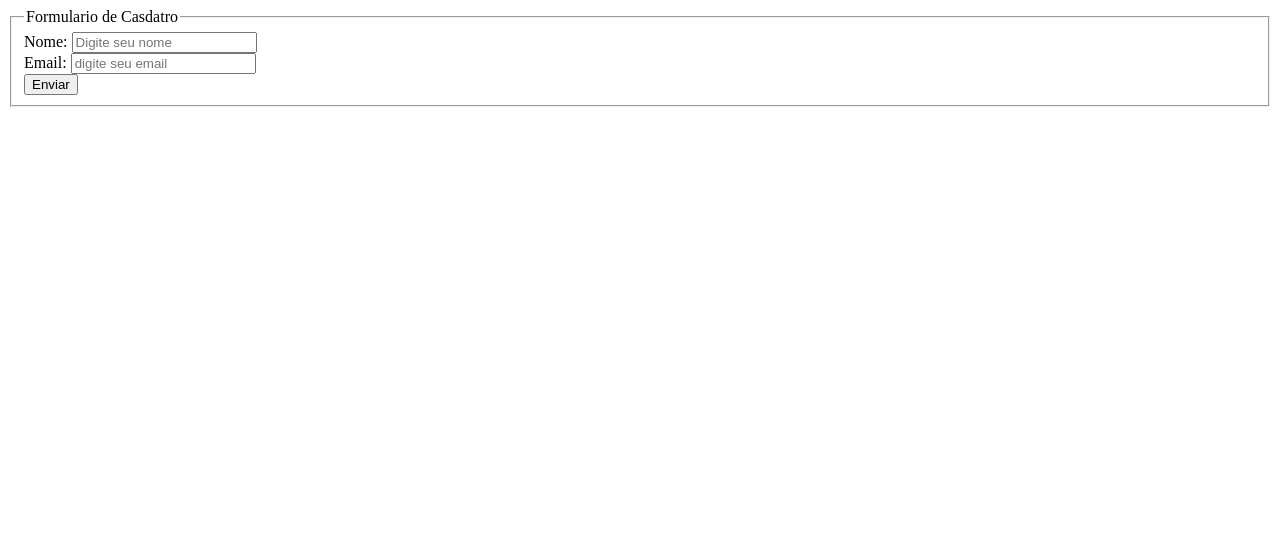
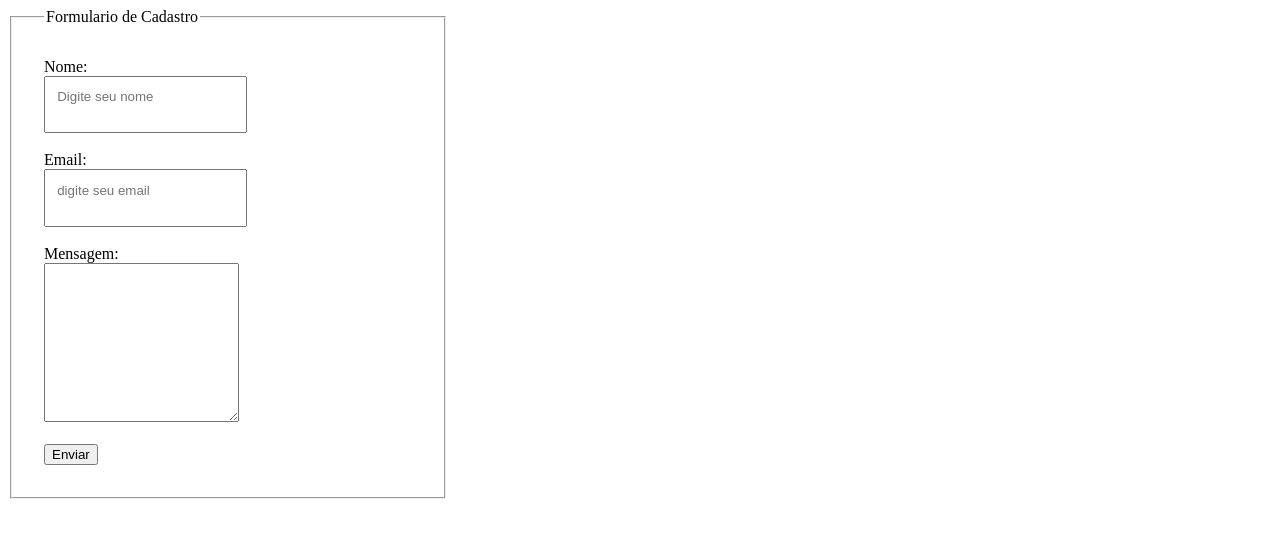
Before and after one commit to rafaelAriovaldo/Aulas-do-Discovery, a plain HTML site: page Projetos/Html/form.html in a window 1280 px wide. Drawn offline with Linux system fonts and the light colour scheme.

Commit message:
form finish.

```diff
--- a/Projetos/Html/form.html
+++ b/Projetos/Html/form.html
@@ -10,13 +10,19 @@
 
 <body>
     <form action="/" method="post">
-        <fieldset>
-            <legend>Formulario de Casdatro</legend>
-            <label>Nome:</label>
-            <input id="name" type="text" placeholder="Digite seu nome"></input><br>
-            <label>Email:</label>
-            <input id="email" type="email" placeholder="digite seu email"><br>
-            <button type="submit">Enviar</button>
+        <fieldset style="padding: 2rem 0rem 2rem 2rem;size: 15rem; width: 25rem;">
+            <legend>Formulario de Cadastro</legend>
+            <label for="name">Nome:<br></label>
+            <input id="name" type="text" placeholder="Digite seu nome" style="padding:0.7rem 0.7rem 1.7rem 0.7rem;"></input><br>
+            <br>
+            <label for="email">Email:<br></label>
+            <input id="email" type="email" placeholder="digite seu email" style="padding: 0.7rem 0.7rem 1.7rem 0.7rem;"><br>
+            <br>
+            <label>Mensagem:</label>
+            <br>
+            <textarea name="" id="" cols="30" rows="10" style="width: 189px; height: 153px;"></textarea><br>
+            <br>
+            <button type=" submit " style="margin: bottom; ">Enviar</button>
         </fieldset>
     </form>
 </body>
```
